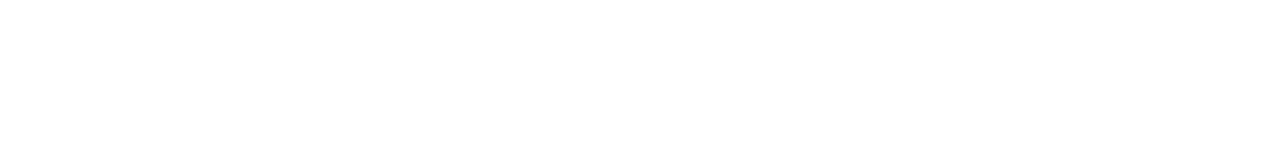
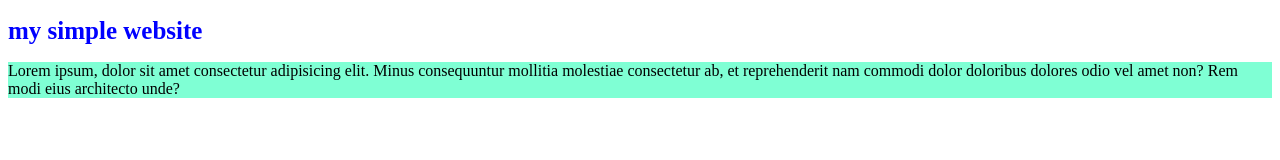
Before and after one commit to MD-YeakubNabi-Hridoy/my-simple-web, a plain HTML site: page index.html in a window 1280 px wide. Drawn offline with Linux system fonts and the light colour scheme.

Commit message:
adde the first blog

```diff
--- a/index.html
+++ b/index.html
@@ -4,8 +4,10 @@
     <meta charset="UTF-8">
     <meta name="viewport" content="width=device-width, initial-scale=1.0">
     <title>my simple website</title>
+    <link rel="stylesheet" href="style.css">
 </head>
 <body>
-
+    <h1>my simple website</h1>
+    <p>Lorem ipsum, dolor sit amet consectetur adipisicing elit. Minus consequuntur mollitia molestiae consectetur ab, et reprehenderit nam commodi dolor doloribus dolores odio vel amet non? Rem modi eius architecto unde?</p>
 </body>
 </html>
--- /dev/null
+++ b/style.css
@@ -0,0 +1,7 @@
+h1{
+    color: blue;
+    font-size: 25px;
+}
+p{
+    background-color: aquamarine;
+}
```
